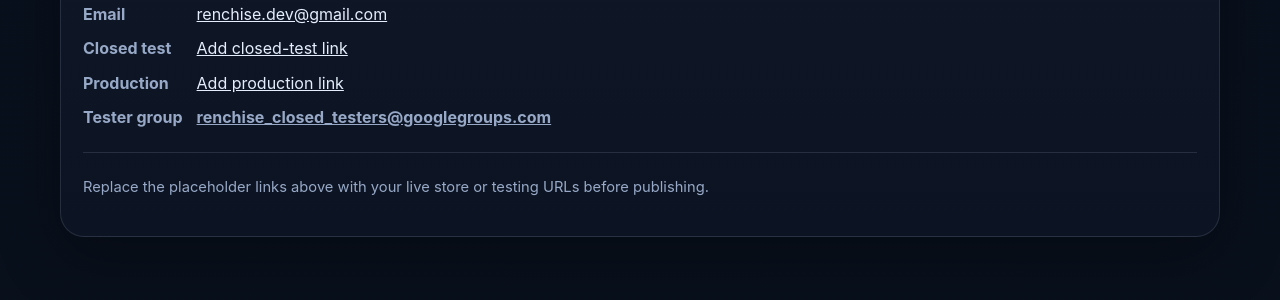
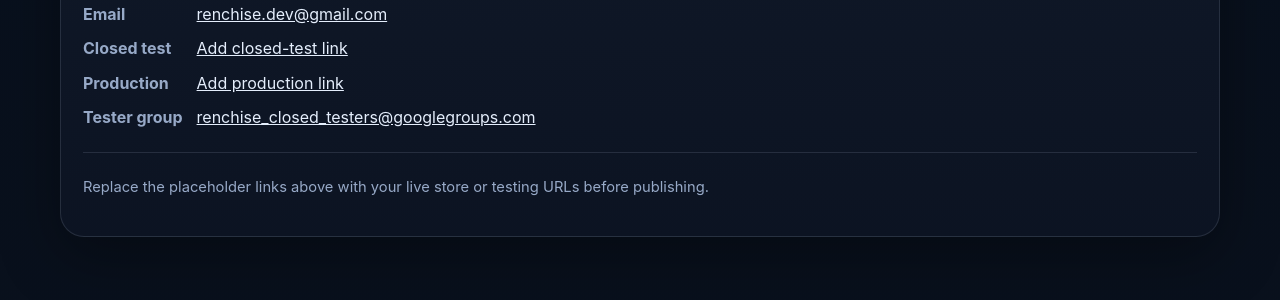
Before and after one commit to renchise/renchise.github.io, a Jekyll site: the page built from vouchlink/support.html, in a window 1280 px wide and 900 px high, scrolled down 651 px. Shown: the part 452-752 px from the top of the window. Built offline with Jekyll 4.4.1, drawn with Linux system fonts in a browser that asks for light colours.

Commit message:
Update support.html

```diff
--- a/vouchlink/support.html
+++ b/vouchlink/support.html
@@ -47,7 +47,7 @@ notice: "This page is app-specific and keeps the main support, privacy, security
     <div class="key">Closed test</div><div class="val"><a href="#" rel="nofollow">Add closed-test link</a></div>
     <div class="key">Production</div><div class="val"><a href="#" rel="nofollow">Add production link</a></div>
     <div class="key">Tester group</div>
-    <div class="key"><a href="https://groups.google.com/g/renchise_closed_testers" target="_blank" rel="noopener">renchise_closed_testers@googlegroups.com</a></div>
+    <div class="val"><a href="https://groups.google.com/g/renchise_closed_testers" target="_blank" rel="noopener">renchise_closed_testers@googlegroups.com</a></div>
   </div>
   <hr class="sep">
   <p class="note">Replace the placeholder links above with your live store or testing URLs before publishing.</p>
```
